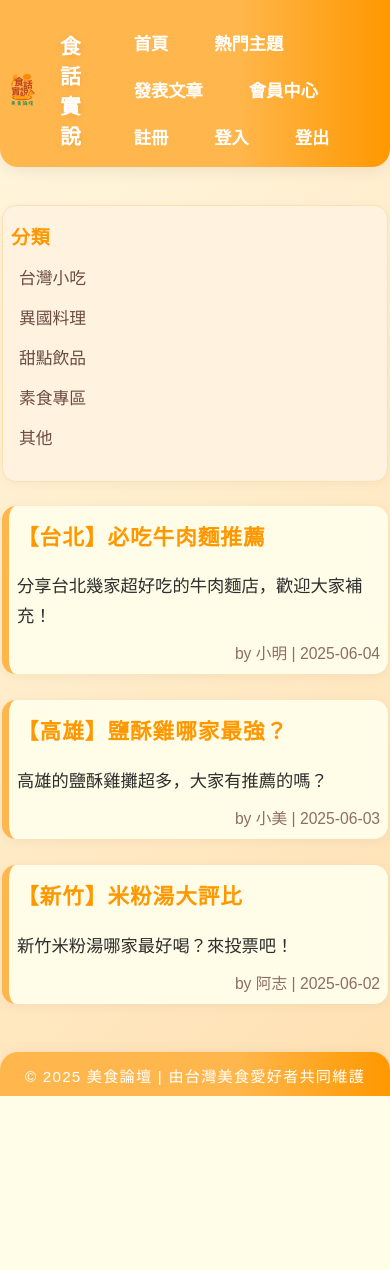
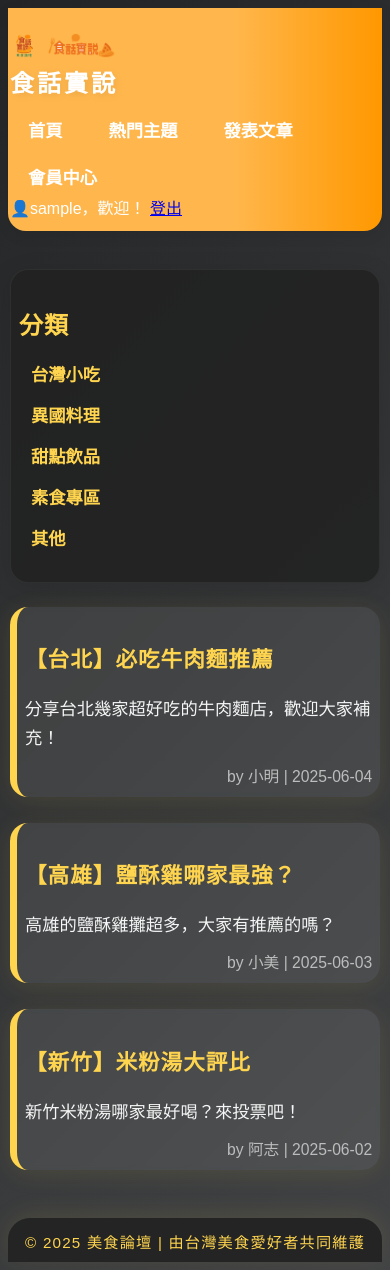
Before and after one commit to BB5566/20250604_member_system, a PHP site: page /index.php in a window 390 px wide. Before the commit the page ends 1096 px from the top, so only its background shows below. Run offline with PHP 8.4, Linux system fonts and the light colour scheme; the visitor is signed in with stand-in values (Sample User, id 1).

Commit message:
優化UIUX

```diff
--- a/header.php
+++ b/header.php
@@ -1,15 +1,29 @@
-  <header class="forum-header">
-    <div class="container">
-      <img src="./img/logo.png" alt="">
+<?php
+if (session_status() === PHP_SESSION_NONE) {
+    session_start();
+}
+?>
+<header class="forum-header glassy-header">
+  <div class="container header-flex">
+    <div class="header-logo-title">
+      <img src="./img/logo.png" alt="正方形logo" class="logo-square">
+      <img src="./img/w-logo.png" alt="橫式logo" class="logo-wide">
       <h1>食話實說</h1>
+    </div>
     <nav>
       <a href="index.php">首頁</a>
       <a href="#">熱門主題</a>
       <a href="#">發表文章</a>
       <a href="member_center.php">會員中心</a>
+    </nav>
+    <div class="header-user">
+      <?php if (isset($_SESSION['user_id'])): ?>
+        <span class="user-pill"><span class="user-avatar">👤</span><?= htmlspecialchars($_SESSION['nickname']) ?>，歡迎！</span>
+        <a href="./api/logout.php" class="logout-btn">登出</a>
+      <?php else: ?>
         <a href="reg.php">註冊</a>
         <a href="login.php">登入</a>
-        <a href="./api/logout.php">登出</a>
-      </nav>
+      <?php endif; ?>
+    </div>
   </div>
 </header>
--- a/styles.css
+++ b/styles.css
@@ -1,9 +1,8 @@
-/* styles.css - 專業美食論壇主題，現代感、易讀性佳，適合台灣用戶 */
+/* === 全站高級感現代化設計升級 === */
 body {
   font-family: 'Noto Sans TC', 'Microsoft JhengHei', Arial, sans-serif;
-  background: linear-gradient(135deg, #fff8e1 0%, #ffe0b2 100%);
-  margin: 0;
-  color: #2d2d2d;
+  background: linear-gradient(135deg, #232526 0%, #414345 100%);
+  color: #f5f5f5;
   min-height: 100vh;
 }
 .container {
@@ -51,19 +50,17 @@ body {
   margin: 38px 0 0 0;
 }
 .forum-sidebar {
-  background: #fff3e0;
+  background: rgba(34,34,34,0.85);
   padding: 28px 18px;
-  border-radius: 14px;
+  border-radius: 18px;
   min-width: 200px;
-  box-shadow: 0 2px 12px rgba(0,0,0,0.04);
-  border: 1.5px solid #ffe0b2;
+  box-shadow: 0 4px 24px rgba(0,0,0,0.10);
+  border: 1.5px solid rgba(255,255,255,0.06);
 }
 .forum-sidebar h2 {
-  margin-top: 0;
-  font-size: 1.18rem;
-  color: #ff9800;
+  color: #ffd54f;
+  font-weight: 800;
   letter-spacing: 1px;
-  font-weight: 700;
 }
 .forum-sidebar ul {
   list-style: none;
@@ -74,17 +71,17 @@ body {
   margin-bottom: 16px;
 }
 .forum-sidebar a {
-  color: #6d4c41;
+  color: #ffd54f;
   text-decoration: none;
-  font-weight: 500;
-  font-size: 1.05rem;
-  border-radius: 4px;
-  padding: 3px 8px;
+  font-weight: 600;
+  font-size: 1.08rem;
+  border-radius: 6px;
+  padding: 5px 12px;
   transition: background 0.2s, color 0.2s;
 }
 .forum-sidebar a:hover, .forum-sidebar a.active {
-  background: #ffb74d;
-  color: #fff;
+  background: #ffd54f;
+  color: #222;
 }
 .forum-content {
   flex: 1;
@@ -121,21 +118,22 @@ body {
   color: #fff;
 }
 .post-card {
-  background: #fffde7;
-  border-radius: 14px;
-  padding: 28px 24px 20px 24px;
-  box-shadow: 0 2px 12px rgba(0,0,0,0.05);
-  border-left: 7px solid #ffb74d;
-  transition: box-shadow 0.2s;
+  background: rgba(255,255,255,0.08);
+  border-radius: 18px;
+  padding: 32px 28px 22px 28px;
+  box-shadow: 0 4px 24px rgba(255,215,79,0.10);
+  border-left: 7px solid #ffd54f;
+  transition: box-shadow 0.2s, background 0.2s;
+  backdrop-filter: blur(2px);
 }
 .post-card:hover {
-  box-shadow: 0 6px 24px rgba(255,183,77,0.13);
+  box-shadow: 0 8px 32px rgba(255,215,79,0.18);
+  background: rgba(255,255,255,0.13);
 }
 .post-card h3 {
-  margin-top: 0;
-  color: #ff9800;
+  color: #ffd54f;
   font-size: 1.35rem;
-  font-weight: 700;
+  font-weight: 800;
   letter-spacing: 1px;
 }
 .post-card p {
@@ -145,195 +143,81 @@ body {
 }
 .post-meta {
   font-size: 0.98rem;
-  color: #8d6e63;
+  color: #bdbdbd;
   text-align: right;
   margin-top: 8px;
 }
 .forum-footer {
-  background: linear-gradient(90deg, #ffb74d 60%, #ff9800 100%);
-  color: #fff;
+  background: rgba(34,34,34,0.92);
+  color: #ffd54f;
   text-align: center;
-  padding: 22px 0 18px 0;
+  padding: 28px 0 20px 0;
   margin-top: 48px;
+  font-size: 1.08rem;
+  letter-spacing: 1.2px;
+  border-top-left-radius: 22px;
+  border-top-right-radius: 22px;
+  box-shadow: 0 -4px 24px rgba(255,215,79,0.10);
+}
+.btn, button, input[type="submit"], input[type="button"] {
+  background: linear-gradient(90deg, #ffd54f 60%, #ffb300 100%);
+  color: #222;
+  border: none;
+  border-radius: 8px;
+  padding: 10px 28px;
+  font-size: 1.08rem;
+  font-weight: 700;
+  cursor: pointer;
+  box-shadow: 0 2px 8px rgba(255,215,79,0.10);
+  transition: background 0.2s, color 0.2s, box-shadow 0.2s;
+}
+.btn:hover, button:hover, input[type="submit"]:hover, input[type="button"]:hover {
+  background: #fffde7;
+  color: #ffb300;
+  box-shadow: 0 4px 16px rgba(255,215,79,0.18);
+}
+input, textarea, select {
+  background: rgba(255,255,255,0.10);
+  color: #f5f5f5;
+  border: 1.5px solid #ffd54f;
+  border-radius: 6px;
+  padding: 10px 12px;
   font-size: 1.05rem;
-  letter-spacing: 1.2px;
-  border-top-left-radius: 18px;
-  border-top-right-radius: 18px;
-  box-shadow: 0 -2px 12px rgba(0,0,0,0.04);
+  margin-bottom: 10px;
+  transition: border 0.2s, box-shadow 0.2s;
+}
+input:focus, textarea:focus, select:focus {
+  border: 1.5px solid #ffb300;
+  box-shadow: 0 0 0 2px #ffd54f;
+  outline: none;
 }
 ::-webkit-scrollbar {
   width: 10px;
-  background: #ffe0b2;
+  background: #232526;
 }
 ::-webkit-scrollbar-thumb {
-  background: #ffb74d;
+  background: #ffd54f;
   border-radius: 6px;
 }
-@media (max-width: 900px) {
-  .forum-main {
-    flex-direction: column;
-    gap: 0;
-  }
-  .forum-sidebar {
-    min-width: 0;
-    margin-bottom: 24px;
-  }
+.header-logo-title img {
+  height: 38px;
+  max-width: 120px;
+  width: auto;
+  margin-right: 8px;
 }
 @media (max-width: 600px) {
-  .container {
-    width: 99%;
-    padding: 0 2px;
+  .header-logo-title img {
+    height: 28px;
+    max-width: 70px;
+    margin-right: 4px;
   }
-  .forum-header h1 {
-    font-size: 1.5rem;
-  }
-  .forum-header nav {
-    gap: 10px;
-  }
-  .forum-sidebar {
-    padding: 16px 8px;
-  }
-  .forum-slidebar {
-    flex-wrap: wrap;
-    gap: 10px;
-    padding: 8px 6px;
-    font-size: 1rem;
-  }
-  .post-card {
-    padding: 14px 8px 10px 8px;
-  }
-  .forum-footer {
-    font-size: 0.95rem;
-    padding: 12px 0 10px 0;
-  }
+  .forum-main { flex-direction: column; gap: 0; }
+  .forum-sidebar { min-width: 0; margin-bottom: 24px; }
+  .container { width: 99%; padding: 0 2px; }
+  .forum-header h1 { font-size: 1.5rem; }
+  .forum-header nav { gap: 10px; }
+  .forum-sidebar { padding: 16px 8px; }
+  .forum-slidebar { flex-wrap: wrap; gap: 10px; padding: 8px 6px; font-size: 1rem; }
+  .post-card { padding: 14px 8px 10px 8px; }
+  .forum-footer { font-size: 0.95rem; padding: 12px 0 10px 0; }
 }
-
-/* 會員註冊表單專用 CSS，專業現代感設計 */
-.register-form {
-  background: #fffde7;
-  border-radius: 14px;
-  box-shadow: 0 2px 12px rgba(0,0,0,0.06);
-  padding: 38px 32px 28px 32px;
-  max-width: 420px;
-  margin: 0 auto;
-  display: flex;
-  flex-direction: column;
-  gap: 22px;
-  border-left: 7px solid #ffb74d;
-}
-.register-form h2 {
-  text-align: center;
-  color: #ff9800;
-  margin-bottom: 18px;
-  font-weight: 800;
-  letter-spacing: 1px;
-}
-.register-form div {
-  display: flex;
-  flex-direction: column;
-  gap: 7px;
-}
-.register-form label {
-  font-weight: 600;
-  color: #6d4c41;
-  margin-bottom: 2px;
-  font-size: 1.05rem;
-}
-.register-form input[type="text"],
-.register-form input[type="password"],
-.register-form input[type="email"],
-.register-form input[type="date"] {
-  padding: 10px 12px;
-  border: 1.5px solid #ffe0b2;
-  border-radius: 6px;
-  font-size: 1.05rem;
-  background: #fff;
-  transition: border 0.2s, box-shadow 0.2s;
-  outline: none;
-}
-.register-form input:focus {
-  border: 1.5px solid #ffb74d;
-  box-shadow: 0 0 0 2px #ffe0b2;
-}
-.register-form button[type="submit"],
-.register-form button[type="reset"] {
-  padding: 10px 0;
-  width: 48%;
-  font-size: 1.08rem;
-  font-weight: 700;
-  border: none;
-  border-radius: 6px;
-  background: linear-gradient(90deg, #ffb74d 60%, #ff9800 100%);
-  color: #fff;
-  cursor: pointer;
-  margin-right: 2%;
-  transition: background 0.2s, box-shadow 0.2s;
-  box-shadow: 0 2px 8px rgba(255,183,77,0.08);
-}
-.register-form button[type="reset"] {
-  background: #ffe0b2;
-  color: #6d4c41;
-  margin-right: 0;
-}
-.register-form button[type="submit"]:hover {
-  background: #ff9800;
-  box-shadow: 0 4px 16px rgba(255,183,77,0.18);
-}
-.register-form button[type="reset"]:hover {
-  background: #ffb74d;
-  color: #fff;
-}
-.register-form div:last-child {
-  display: flex;
-  flex-direction: row;
-  justify-content: space-between;
-  gap: 0;
-  margin-top: 10px;
-}
-@media (max-width: 600px) {
-  .register-form {
-    padding: 18px 4px 14px 4px;
-    max-width: 99%;
-  }
-  .register-form button[type="submit"],
-  .register-form button[type="reset"] {
-    font-size: 1rem;
-    padding: 8px 0;
-  }
-}
-
-/* HEADER LOGO大小與尺寸 */
-/* Header logo 調整 */
-.forum-header .container {
-  display: flex;
-  align-items: center;
-  gap: 20px;
-}
-
-.forum-header img {
-  height: 56px;         /* 適合大多數 header 的高度 */
-  width: auto;
-  display: block;
-  margin-right: 12px;
-}
-
-.forum-header h1 {
-  font-size: 2.2rem;
-  margin: 0 24px 0 0;
-  font-weight: bold;
-  letter-spacing: 2px;
-}
-
-@media (max-width: 600px) {
-  .forum-header img {
-    height: 40px;
-    margin-right: 8px;
-  }
-  .forum-header h1 {
-    font-size: 1.3rem;
-    margin-right: 8px;
-  }
-  .forum-header .container {
-    gap: 10px;
-  }
-}
```
Also changed, not shown: member_center.php (+6 -4 lines), img/w-logo.png (added). Lines whose indentation alone changed are shown as unchanged.
